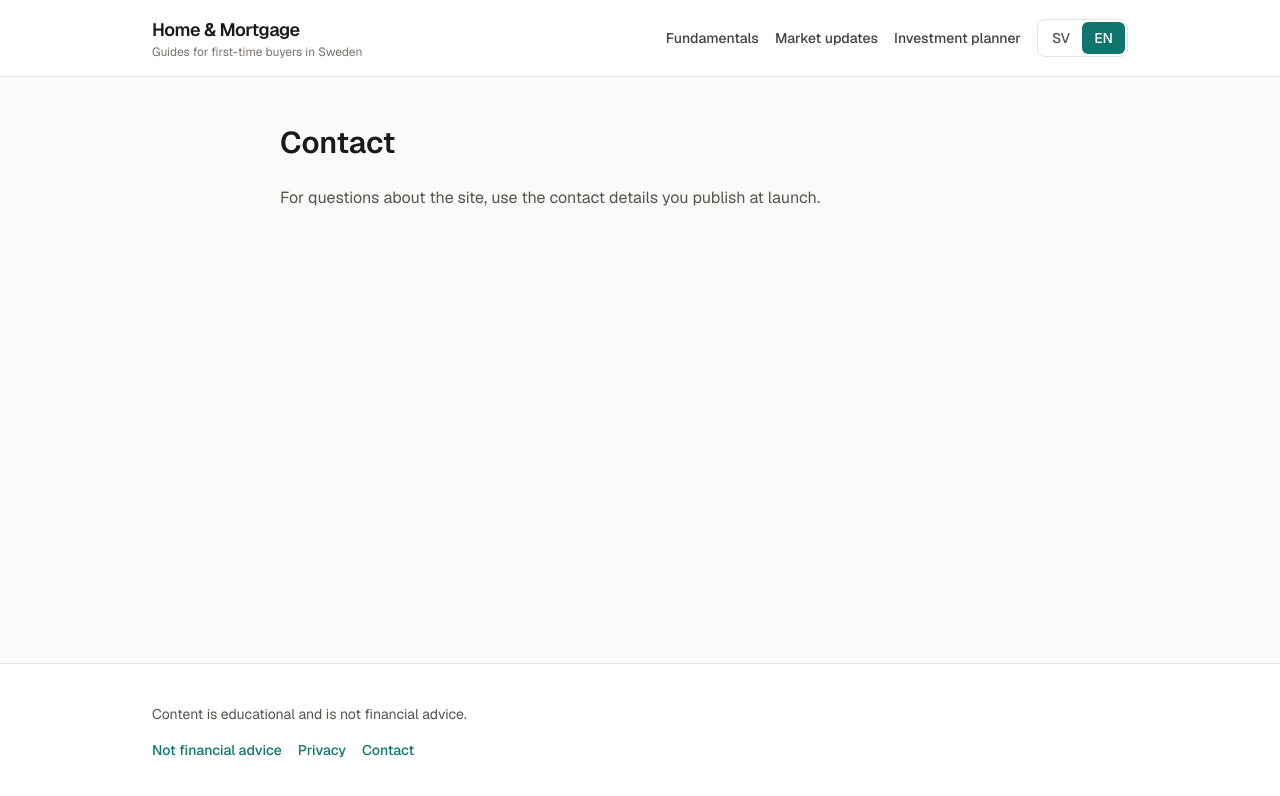
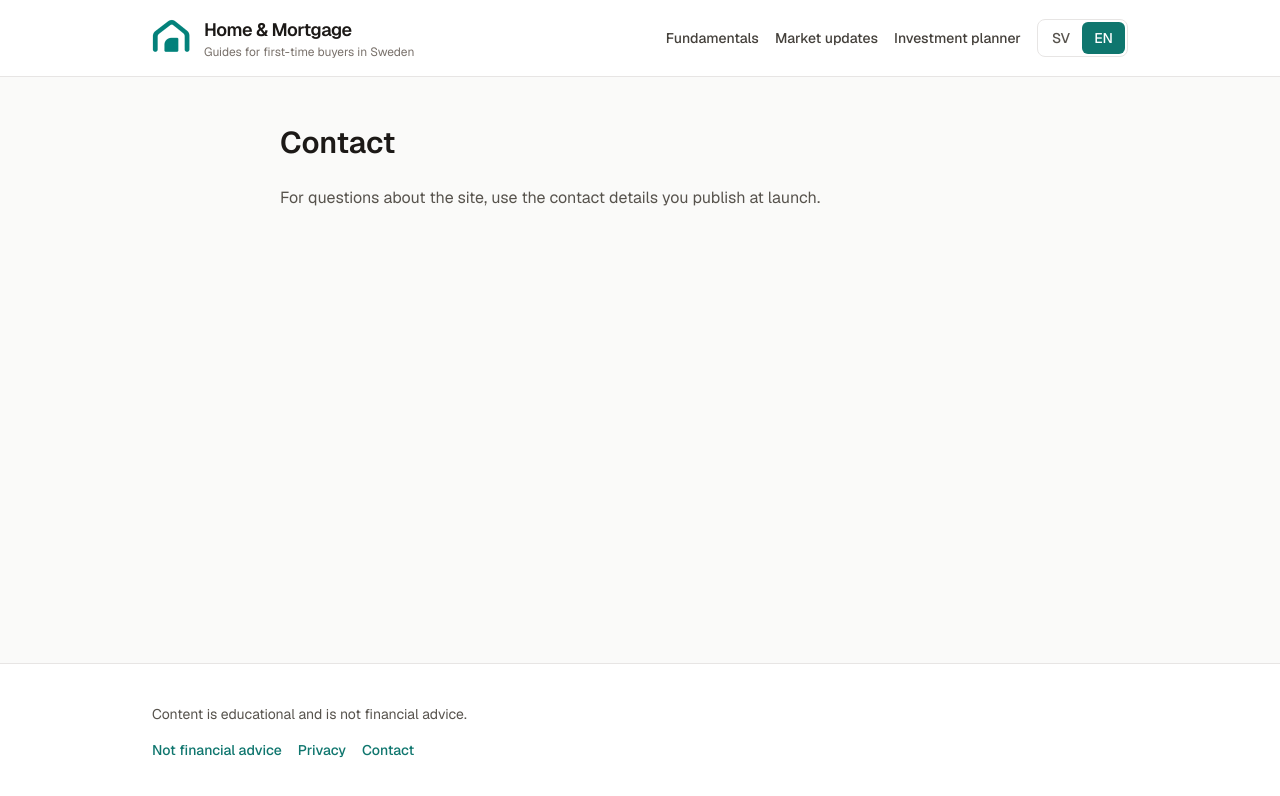
Before and after one commit to stojkovski-f/nextjs-blog, a Next.js app: page /en/contact in a window 1280 px wide. Shown: the top 796 px of the page. Built offline with nearby package versions, Linux system fonts and the light colour scheme.

Commit message:
Added concept logo

```diff
--- a/components/Header.tsx
+++ b/components/Header.tsx
@@ -1,3 +1,4 @@
+import Image from "next/image";
 import { useTranslations } from "next-intl";
 import { Link } from "@/i18n/navigation";
 import { LanguageSwitcher } from "./LanguageSwitcher";
@@ -9,12 +10,22 @@ export function Header() {
   return (
     <header className="sticky top-0 z-50 border-b border-border bg-card/95 backdrop-blur">
       <div className="mx-auto flex max-w-5xl flex-wrap items-center justify-between gap-4 px-4 py-4 sm:px-6">
-        <Link href="/" className="group">
-          <span className="block text-lg font-semibold tracking-tight text-stone-900 group-hover:text-accent">
-            {site("name")}
-          </span>
-          <span className="hidden text-xs text-stone-500 sm:block">
-            {site("tagline")}
+        <Link href="/" className="group flex items-center gap-3">
+          <Image
+            src="/BrandLogo.png"
+            alt=""
+            width={40}
+            height={40}
+            className="h-10 w-10 shrink-0"
+            priority
+          />
+          <span>
+            <span className="block text-lg font-semibold tracking-tight text-stone-900 group-hover:text-accent">
+              {site("name")}
+            </span>
+            <span className="hidden text-xs text-stone-500 sm:block">
+              {site("tagline")}
+            </span>
           </span>
         </Link>
         <nav
```
Also changed, not shown: public/BrandLogo.png (added).
